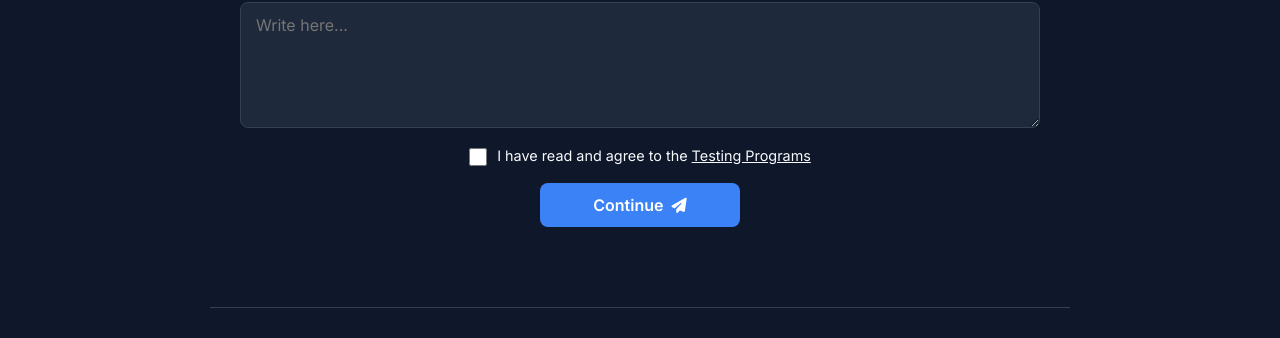
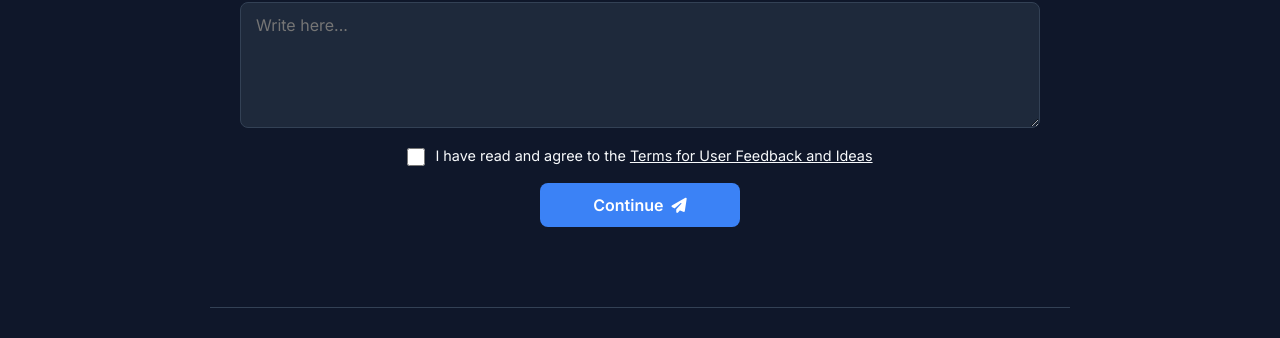
Before and after one commit to digitalcreat0r/sitoweb, a Jekyll site: the page built from index.html, in a window 1280 px wide. Shown: the part 1106-1444 px from the top of the page. Built offline with Jekyll 4.4.1, drawn with Linux system fonts in a browser that asks for light colours.

Commit message:
aggiornamento

```diff
--- a/index.html
+++ b/index.html
@@ -57,12 +57,12 @@ title: Niche Mobile Apps & Beta Testing
         </div>
 
         <div class="checkbox-group">
-            <input type="checkbox" id="termsCheckbox">
-            <label for="termsCheckbox">
+            <input type="checkbox" id="idea-terms">
+            <label for="idea-terms">
                 {{ t.agree_to }}
                 {% capture lang_prefix %}{% if lang == 'it' %}/it{% endif %}{% endcapture %}
-                <a href="{{ site.baseurl }}{{ lang_prefix }}/terms-of-use.html#testing-program" target="_blank">
-                    {{ t.testing_programs }}
+                <a href="{{ site.baseurl }}{{ lang_prefix }}/terms-of-use.html#user-feedback" target="_blank">
+                    {{ t.idea_terms }}
                 </a>
             </label>
         </div>
```
